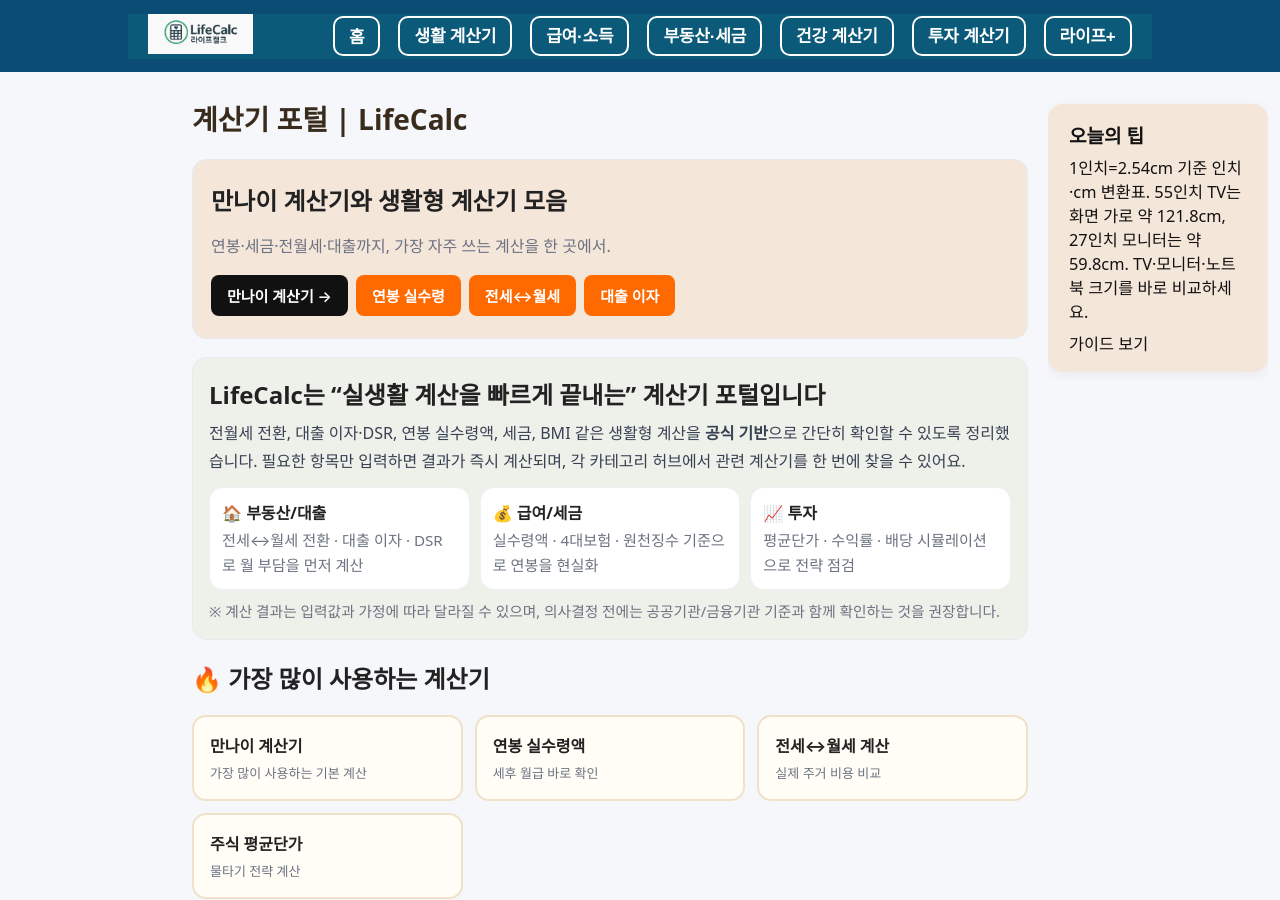
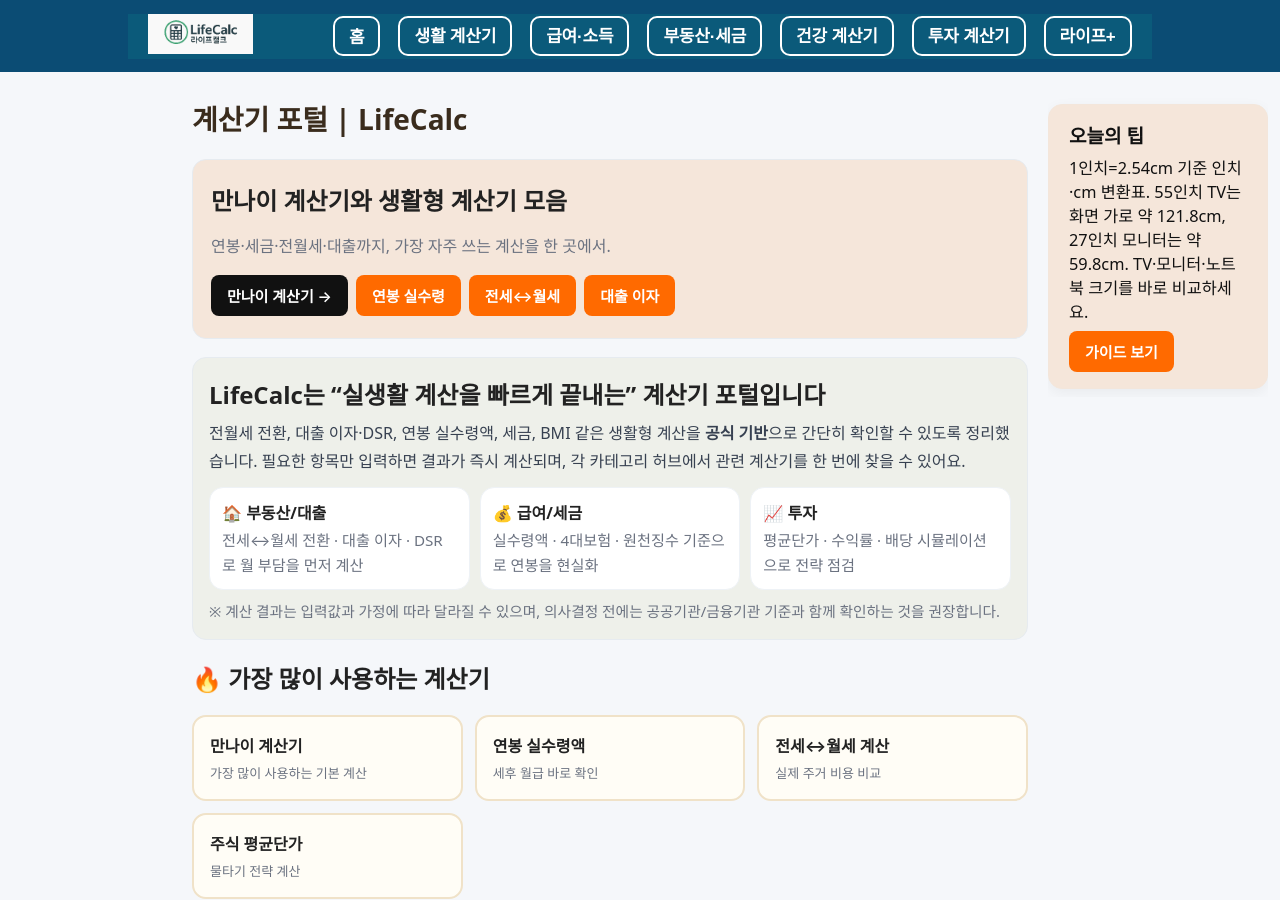
Before and after one commit to khai-lang/LifeCalc, a Jekyll site: the page built from index.md, in a window 1280 px wide and 900 px high. Built offline with Jekyll 4.4.1, drawn with Linux system fonts in a browser that asks for light colours.

Commit message:
Update promo-tip-guide.html

```diff
--- a/_includes/promo-tip-guide.html
+++ b/_includes/promo-tip-guide.html
@@ -3,7 +3,7 @@
   <h3 class="promo-title" style="margin:0 0 6px">오늘의 팁</h3>
   <div class="promo-body">
     <p class="promo-desc" style="margin:0 0 8px"></p>
-    <a class="btn-orange promo-cta" href="#" style="display:inline-block">가이드 보기</a>
+    <a class="btn promo-cta" href="#" style="display:inline-block">가이드 보기</a>
   </div>
 </aside>
 
```
